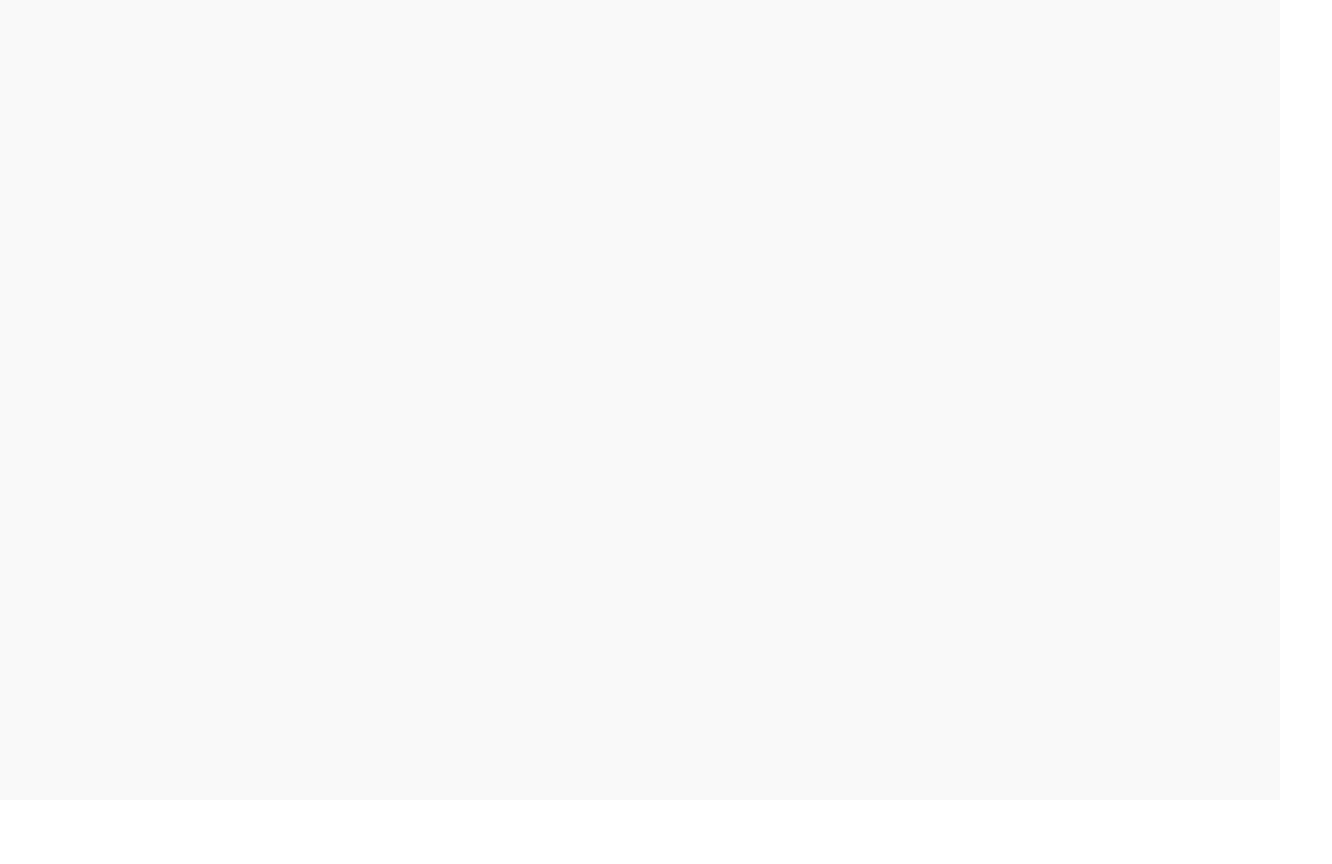
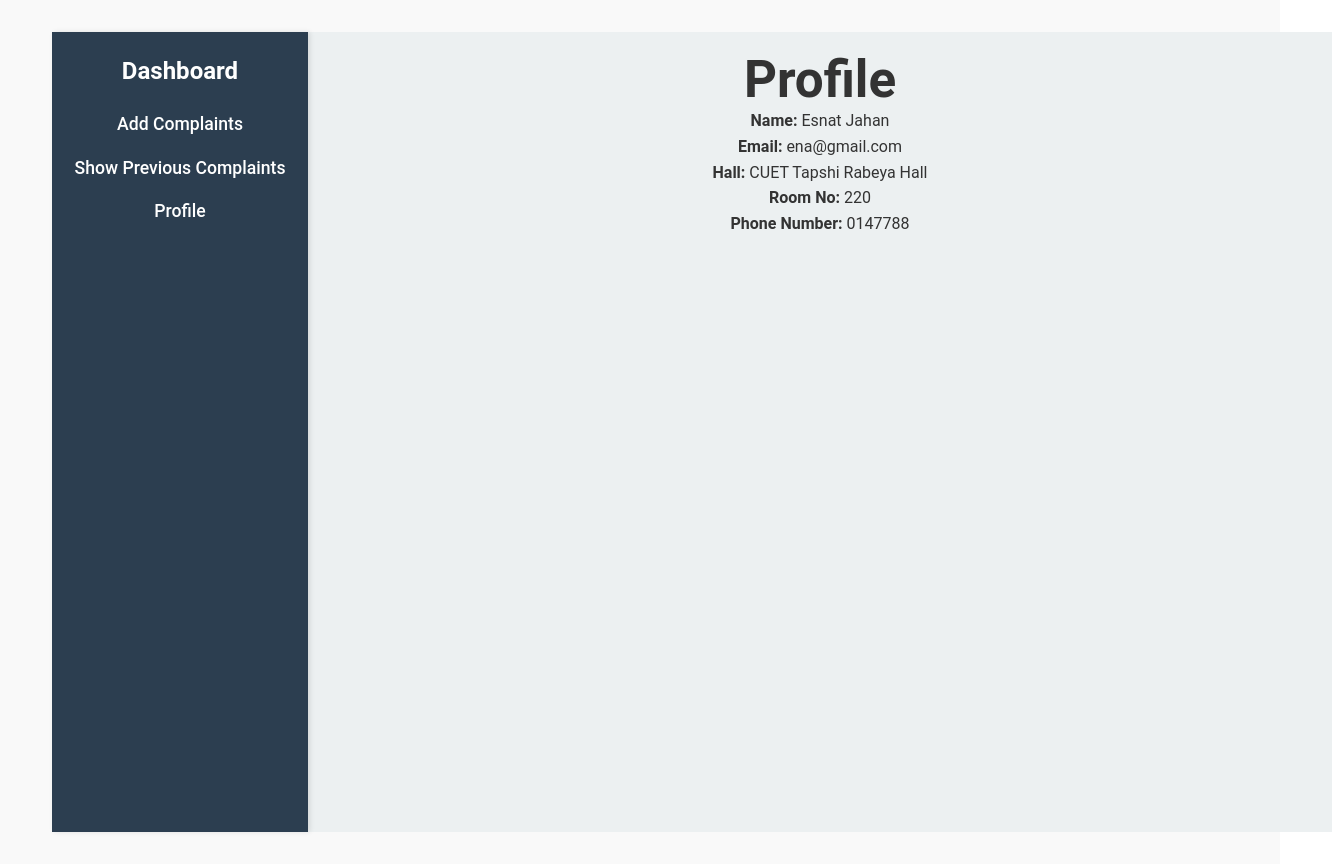
Before and after one commit to EsnatJahan/Cuet-Hall-Complaint-Management, a React (Vite) app in the folder frontend/: page /student-dashboard in a window 1280 px wide. Before the commit this address had no page. Shown: the whole page, 1332 px wide, since content can reach past the window. Before the commit the page ends 800 px from the top, so only its background shows below. Built offline with nearby package versions, Linux system fonts and the light colour scheme.

Commit message:
setup student dashboard

```diff
--- a/frontend/src/App.tsx
+++ b/frontend/src/App.tsx
@@ -8,10 +8,11 @@ import Login from './Components/Login'
 
 import Home from './Components/Home';
 
-import AdminDashboard from './Components/AdminDashboard'
+// import AdminDashboard from './Components/StudentDashboard'
 import AddComplaint from './Components/AddComplaint';
 import PreviousComplaints from './Components/PreviousComplaints';
 import Profile from './Components/Profile';
+import StudentDashboard from './Components/StudentDashboard';
 
 
 function App() {
@@ -23,7 +24,7 @@ function App() {
         <Route path='/' element={<Navigate to = "/home" />}></Route>
         <Route path="/login" element={<Login />} ></Route>
         <Route path="/home" element={<Home />} ></Route>
-        <Route path="/admin-dashboard" element={<AdminDashboard />} >
+        <Route path="/student-dashboard" element={<StudentDashboard />} >
           <Route index element={<Profile />} />
           <Route path="add-complaint" element={<AddComplaint />} />
           <Route path="previous-complaints" element={<PreviousComplaints />} />
--- a/frontend/src/Components/Login.tsx
+++ b/frontend/src/Components/Login.tsx
@@ -20,7 +20,7 @@ const LoginSignUP = () => {
                 console.log("login successful")
                 console.log(response)
                 alert('Successful Log In');
-                navigate("/admin-dashboard")
+                navigate("/student-dashboard")
             }
 
 
--- a/frontend/src/Components/AdminDashboard.tsx
+++ b/frontend/src/Components/StudentDashboard.tsx
@@ -6,7 +6,7 @@ import Profile from "./Profile.tsx";
 import { Outlet } from "react-router-dom";
 import "../Styles/AdminDashboard.css";
 
-function AdminDashboard(){
+function StudentDashboard(){
     return(
 
         <div className="dashboard-container">
@@ -35,4 +35,4 @@ function AdminDashboard(){
     );
 }
 
-export default AdminDashboard
+export default StudentDashboard
--- a/frontend/src/Styles/AdminDashboard.css
+++ b/frontend/src/Styles/AdminDashboard.css
@@ -6,6 +6,7 @@
   }
 
   .sidebar {
+    position: sticky;
     width: 20%;
     background-color: #2c3e50;
     color: white;
```
